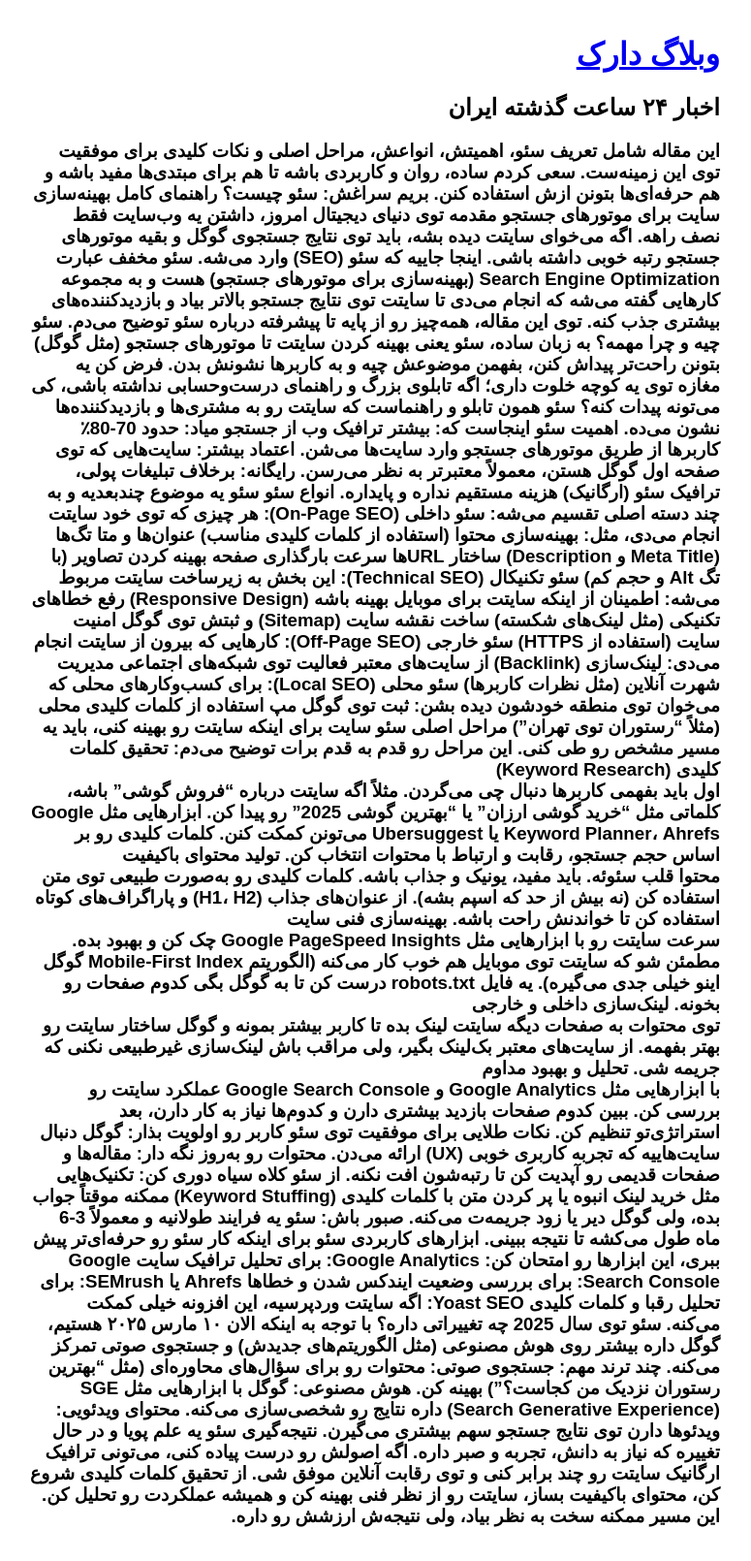
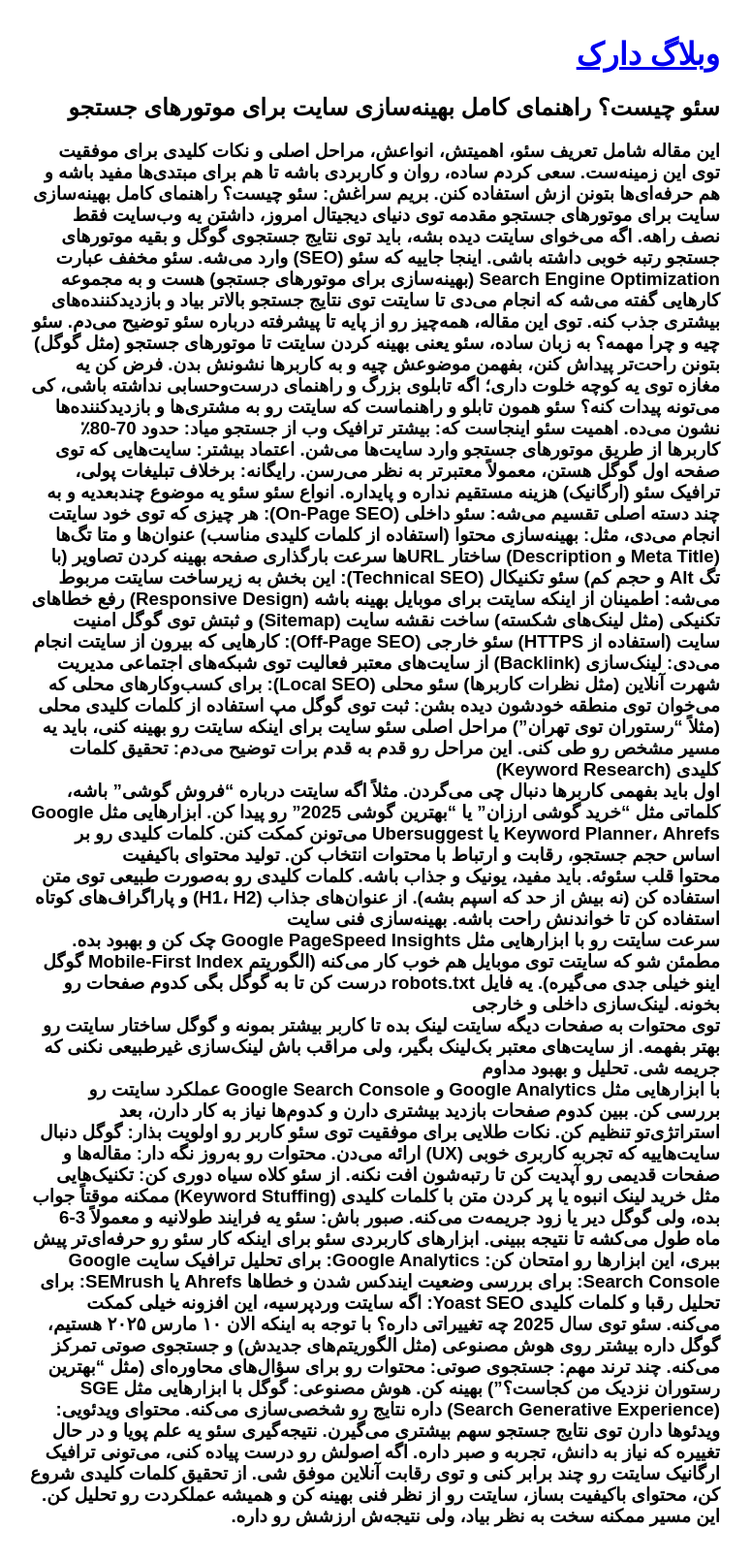
Before and after one commit to darkblog/darkblog.github.io, a Jekyll site: the page built from _posts/2025-2-3-10.md, in a window 1280 px wide. Shown: the whole page at 97% size, without its empty margins (253-1028 px from the left). Built offline with Jekyll 4.4.1, drawn with Linux system fonts in a browser that asks for light colours.

Commit message:
Update 2025-2-3-10.md

```diff
--- a/_posts/2025-2-3-10.md
+++ b/_posts/2025-2-3-10.md
@@ -1,6 +1,6 @@
 ---
 layout: post
-title: اخبار ۲۴ ساعت گذشته ایران
+title: سئو چیست؟ راهنمای کامل بهینه‌سازی سایت برای موتورهای جستجو
 ---
 
 این مقاله شامل تعریف سئو، اهمیتش، انواعش، مراحل اصلی و نکات کلیدی برای موفقیت توی این زمینه‌ست. سعی کردم ساده، روان و کاربردی باشه تا هم برای مبتدی‌ها مفید باشه و هم حرفه‌ای‌ها بتونن ازش استفاده کنن. بریم سراغش:
```
